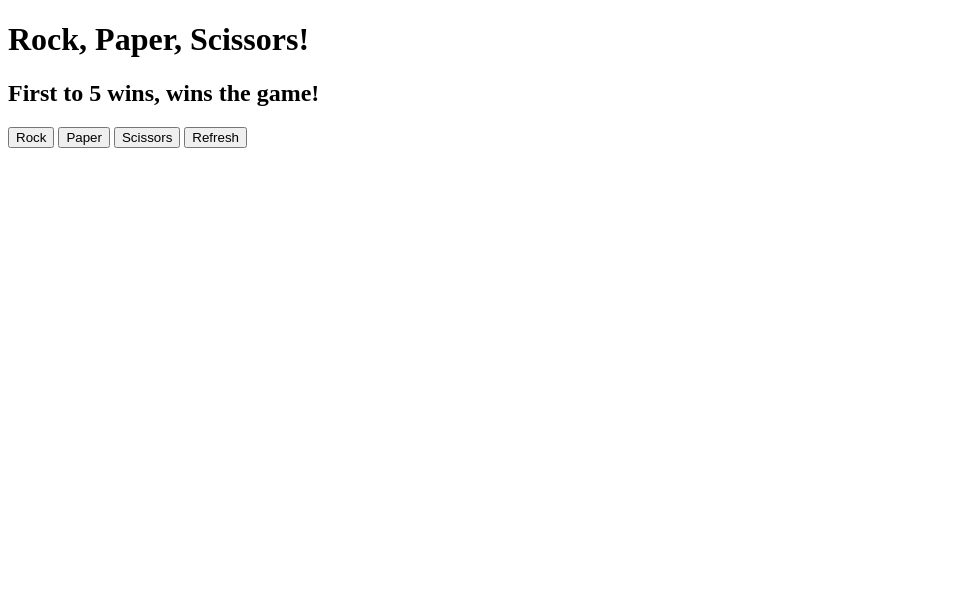
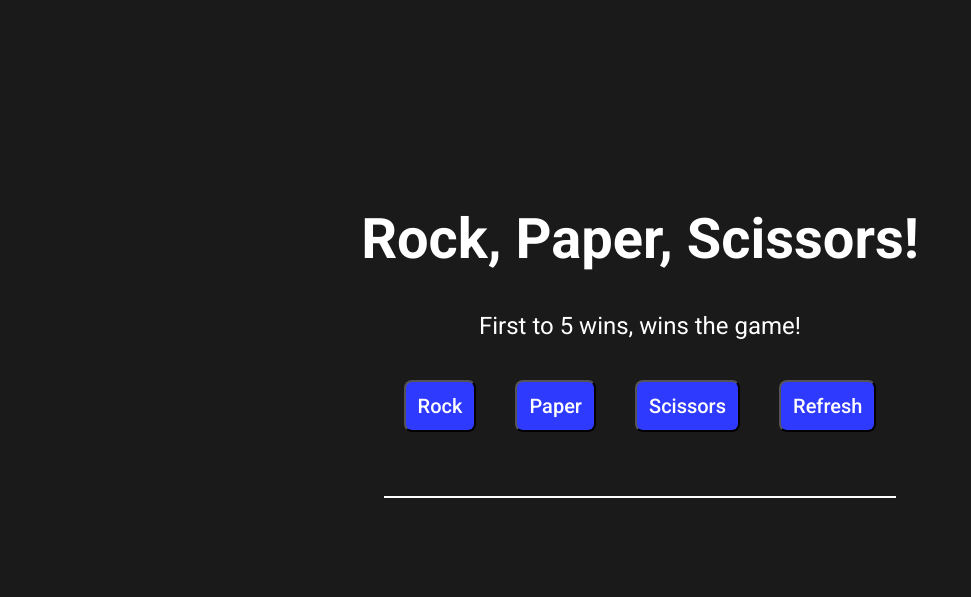
Before and after one commit to nirzon47/rock-paper-scissors, a plain HTML site: page index.html in a window 1280 px wide. Shown: the whole page, without its empty margins (0-971 px from the left). Drawn offline with Linux system fonts and the light colour scheme.

Commit message:
added css, README.md

```diff
--- a/index.html
+++ b/index.html
@@ -5,25 +5,29 @@
 		<meta http-equiv="X-UA-Compatible" content="IE=edge" />
 		<meta name="viewport" content="width=device-width, initial-scale=1.0" />
 		<script src="/script.js"></script>
+		<link rel="stylesheet" href="style.css" />
+		<link rel="icon" type="image/x-icon" href="/favicon.ico" />
 		<title>Rock Paper Scissors</title>
 	</head>
 	<body>
 		<h1>Rock, Paper, Scissors!</h1>
 		<h2>First to 5 wins, wins the game!</h2>
-		<button class="choice" onclick="game('rock')">Rock</button>
-		<button class="choice" onclick="game('paper')">Paper</button>
-		<button class="choice" onclick="game('scissors')">Scissors</button>
-		<button onclick="refresh()">Refresh</button>
+		<div class="btn-group">
+			<button class="choice" onclick="game('rock')">Rock</button>
+			<button class="choice" onclick="game('paper')">Paper</button>
+			<button class="choice" onclick="game('scissors')">Scissors</button>
+			<button onclick="refresh()">Refresh</button>
+		</div>
 		<div id="resultSection">
 			<p id="playerSelection"></p>
 			<p id="versus"></p>
 			<p id="computerSelection"></p>
-			<p id="feedback"></p>
 		</div>
+		<p id="feedback"></p>
 		<div class="scores">
 			<p id="computerScore"></p>
 			<p id="playerScore"></p>
-			<p id="endResult"></p>
 		</div>
+		<p id="endResult"></p>
 	</body>
 </html>
--- a/style.css
+++ b/style.css
@@ -0,0 +1,80 @@
+@import url('https://fonts.googleapis.com/css2?family=Roboto:wght@400;500;700;900&display=swap');
+
+* {
+	font-family: 'Roboto', sans-serif;
+	padding: 0;
+	margin: 0;
+}
+
+body {
+	display: flex;
+	flex-direction: column;
+	justify-content: center;
+	align-items: center;
+	background-color: #1a1a1a;
+	color: #fff;
+	height: 100vh;
+	width: 100vw;
+}
+
+h1 {
+	font-size: 3.5em;
+	padding-bottom: 5vh;
+}
+
+h2 {
+	font-weight: 400;
+	padding-bottom: 5vh;
+}
+
+p {
+	display: inline;
+}
+
+.btn-group {
+	display: flex;
+	flex-direction: row;
+	justify-content: space-around;
+	padding-bottom: 4vh;
+	width: 40vw;
+}
+
+button {
+	padding: 1.5vh;
+	color: white;
+	font-weight: 500;
+	font-size: 1.25em;
+	background-color: #2f3aff;
+	border-radius: 8px;
+}
+
+#resultSection {
+	display: flex;
+	font-size: 3em;
+	text-transform: capitalize;
+	width: 40vw;
+	justify-content: space-between;
+	padding-bottom: 4vh;
+	border-bottom: 2px solid #fff;
+}
+
+#feedback {
+	font-size: 2em;
+	padding: 3vh;
+	color: #ffc4c4;
+}
+
+.scores {
+	display: flex;
+	font-size: 1.75em;
+	text-transform: capitalize;
+	width: 40vw;
+	justify-content: space-between;
+	padding-bottom: 4vh;
+}
+
+#endResult {
+	padding-top: 2vh;
+	font-size: 2em;
+	color: #f9ffc7;
+}
```
Also changed, not shown: favicon.ico (added), 1 other file.
